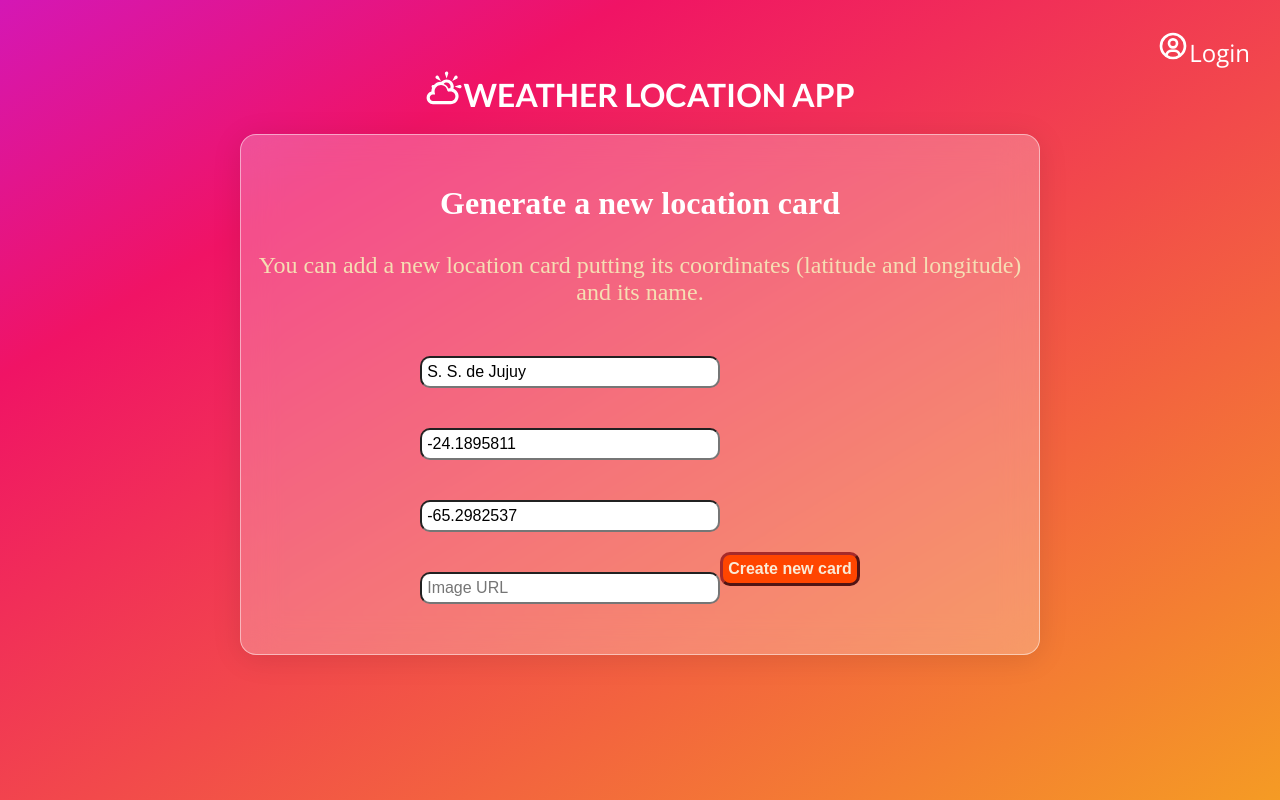
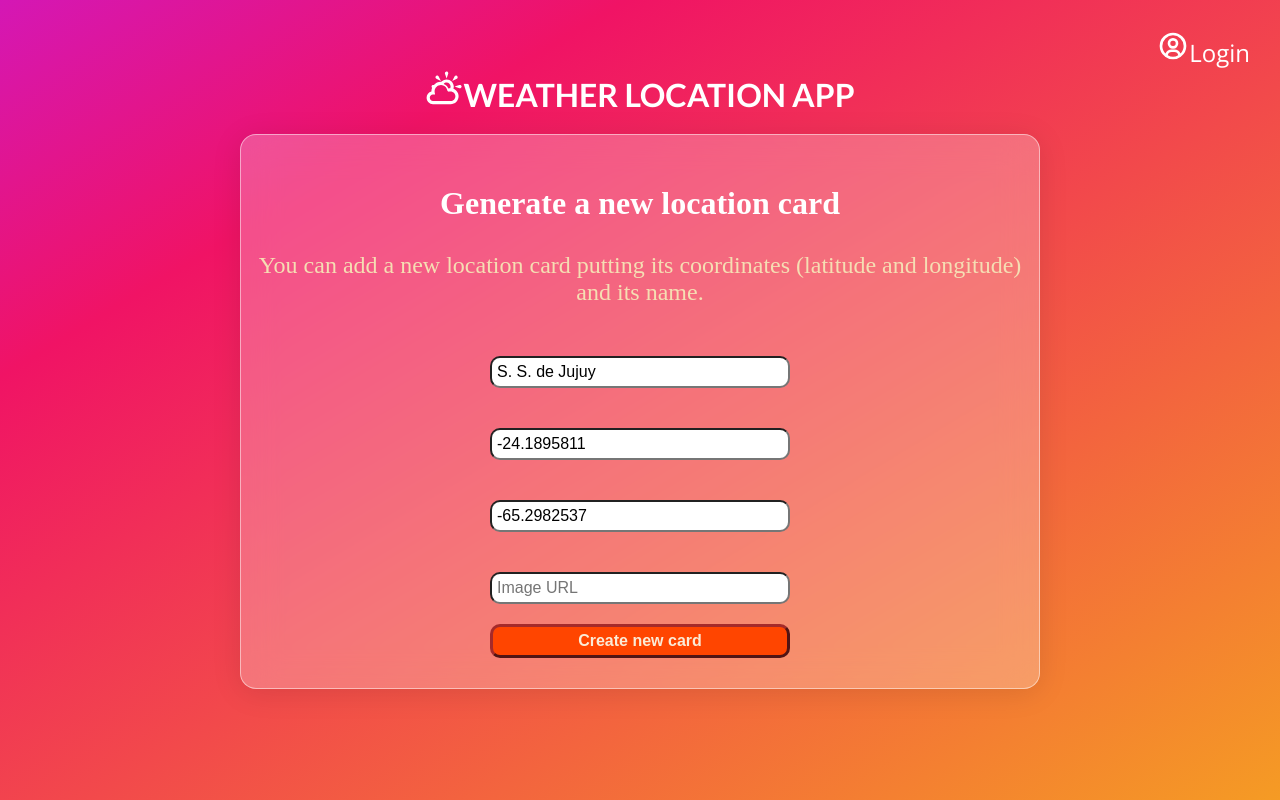
Before and after one commit to gus0117/pilis-mod3-alvarado-ordonez, a React (Create React App) app: page /#/location/create in a window 1280 px wide. Built offline with nearby package versions, Linux system fonts and the light colour scheme.

Commit message:
Arreglado estilo del formulario

```diff
--- a/src/routes/Location/CreateLocation.css
+++ b/src/routes/Location/CreateLocation.css
@@ -30,6 +30,8 @@
 .form {
     max-width: 600px;
     padding: 30px;
+    display: flex;
+    flex-direction: column;
 }
 
 .form input {
@@ -43,7 +45,6 @@
 .btn {
     font-size: 1rem;
     padding: 5px;
-    float: right;
     background-color: orangered;
     font-weight: 600;
     color: antiquewhite;
```
